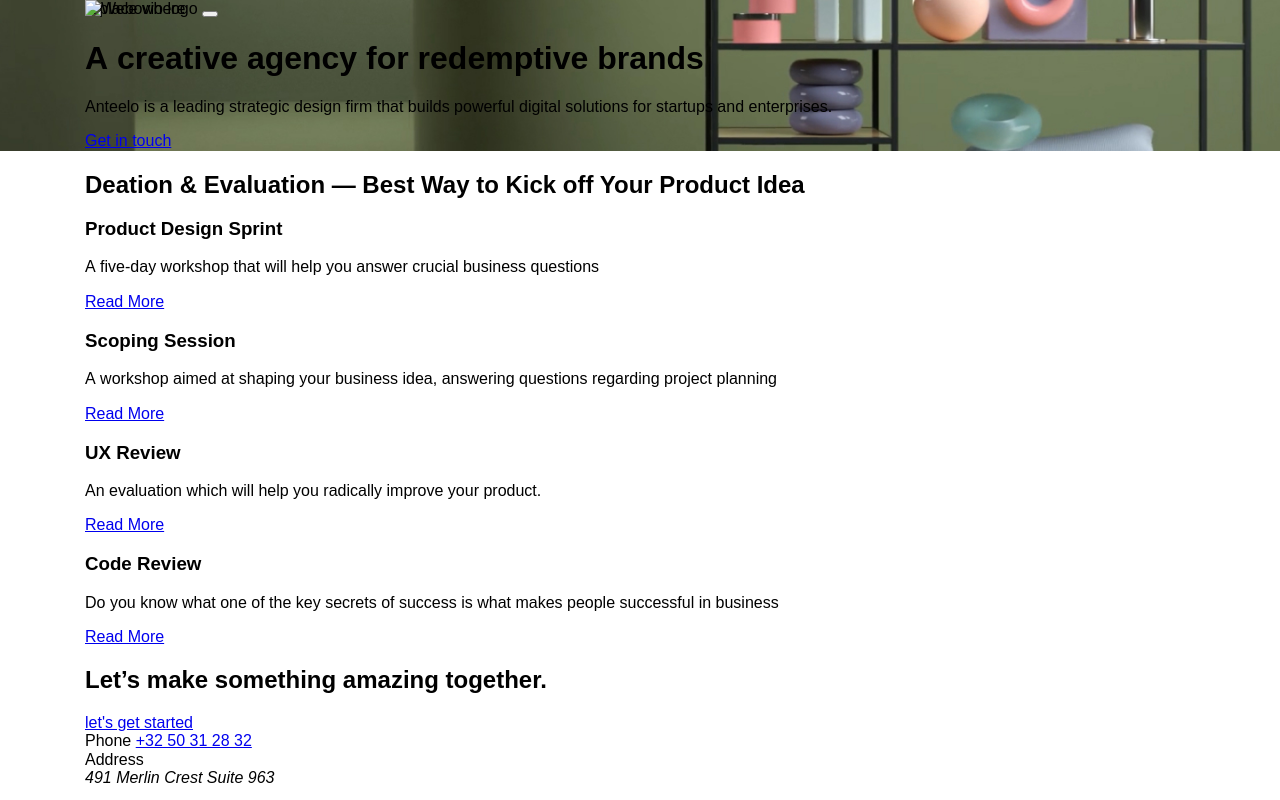
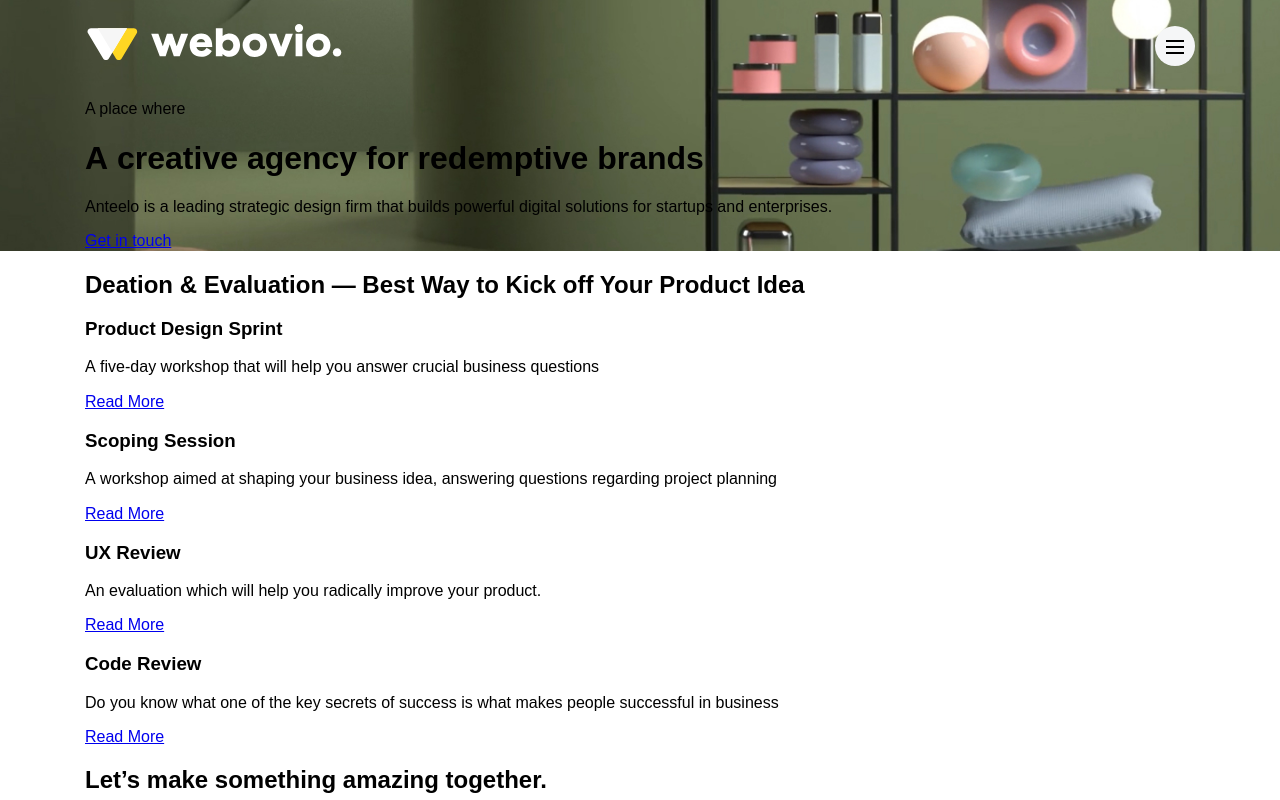
Before and after one commit to telepooz/marketing_agency_landing, a plain HTML site: page index.html in a window 1280 px wide. Shown: the top 800 px of the page. Drawn offline with Linux system fonts and the light colour scheme.

Commit message:
Сделал шапку страницы

```diff
--- a/index.css
+++ b/index.css
@@ -32,18 +32,61 @@ img{
  }
 
  .container{
-     width: 1110px;
+     max-width: 1140px;
+     padding: 0 15px;
      margin: 0 auto;
  }
 
  .header{
+
      position: absolute;
      left: 0;
      top: 0;
+    padding: 24px 0;
      width: 100%;
  }
 
+ .header-container{
+     display: flex;
+     align-items: center;
+     justify-content: space-between;
+ }
+
+ .burger{
+     --offset-horizontal: 11px;
+     --offset-vertical:14px;
+     position: relative;
+     border-radius: 100%;
+     padding: var(--offset-vertical) var(--offset);
+
+     width: 40px;
+     height: 40px;
+     background-color: #F5F6F7;
+ }
+
+ .burger-line{
+     display: inline-block;
+     width: calc(100% - (var(--offset-horizontal) *2));
+     height: 2px;
+     position: absolute;
+     left: 50%;
+     top: var(--offset-vertical);
+    background-color: #000;
+    transform:translateX(-50%);
+ }
+
+ .burger-line:nth-child(2){
+    top: calc(var(--offset-vertical) + 6px);
+
+ }
+
+ .burger-line:nth-child(3){
+    top: calc(var(--offset-vertical) + 12px);
+
+ }
+
  .hero{
+     padding-top: 100px;
      background-image: url("../img/fon.jpg");
      background-position: center;
      background-size: cover;
--- a/index.html
+++ b/index.html
@@ -12,11 +12,11 @@
   <body>
 
     <header class="header">
-        <div class="container">
+        <div class="container header-container">
             <a class="logo">
-                <img src="#" alt="Webovio logo">
+                <img src="img/logo.svg" alt="Webovio logo">
             </a>
-            <button class="burger" aria-label="Open menu">
+            <button class="burger btn-reset" aria-label="Open menu">
                 <span class="burger-line"></span>
                 <span class="burger-line"></span>
                 <span class="burger-line"></span>
```
Also changed, not shown: img/logo.svg (added).
